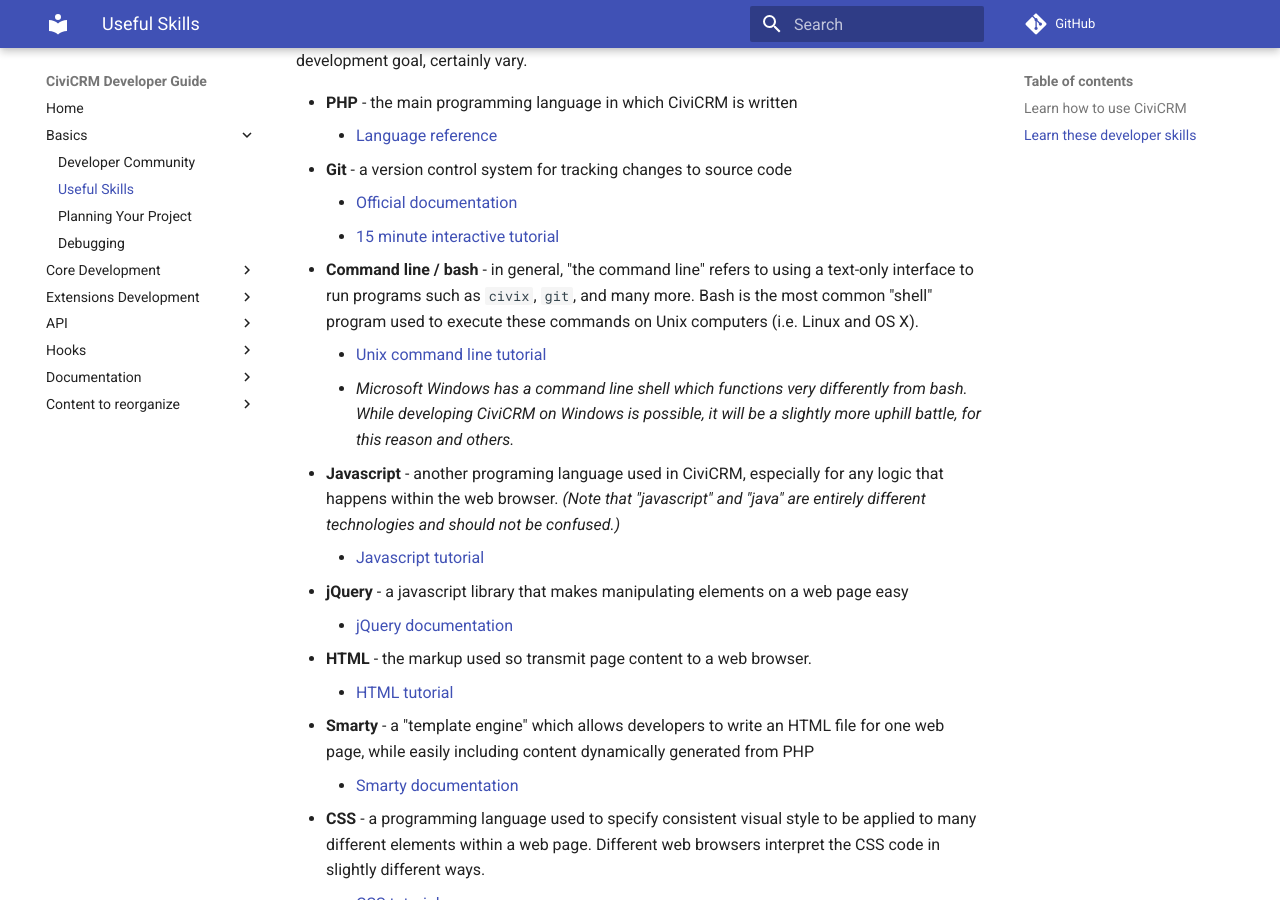
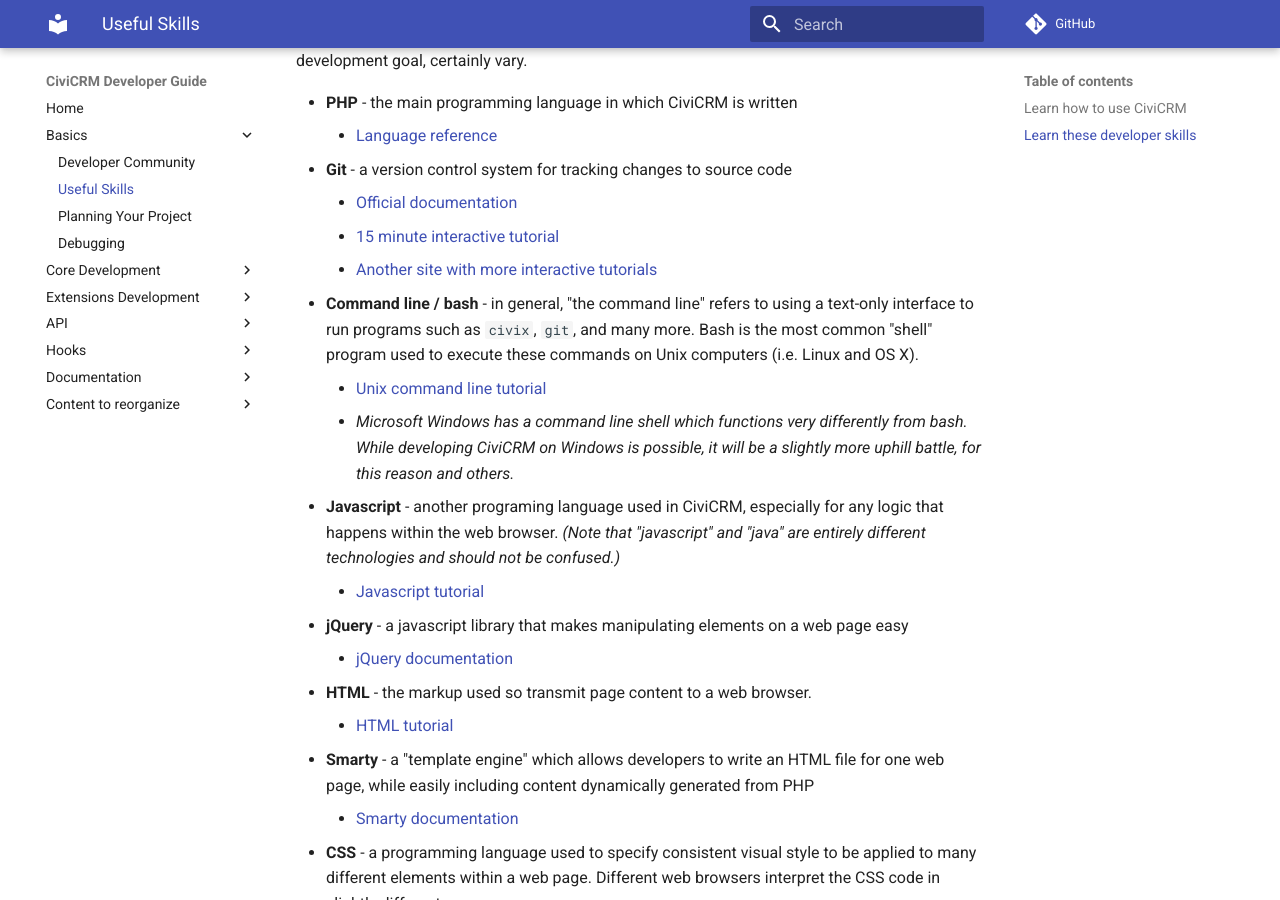
Before and after one commit to civicrm/civicrm-dev-docs, an MkDocs documentation site: the page built from docs/basics/skills.md, in a window 1280 px wide and 900 px high, scrolled down 648 px. Built offline with MkDocs 1.6.1 and Material for MkDocs 9.7.7, drawn with Linux system fonts in a browser that asks for light colours; comment, search, counter and statistics services are not loaded; old or Windows-style settings are respelled for this version of MkDocs.

Commit message:
useful skills - adding git tutorials

```diff
--- a/docs/basics/skills.md
+++ b/docs/basics/skills.md
@@ -33,6 +33,7 @@
 -   **Git** - a version control system for tracking changes to source code
     -   [Official documentation](https://git-scm.com/documentation)
     -   [15 minute interactive tutorial](https://try.github.io/levels/1/challenges/1)
+    -   [Another site with more interactive tutorials](http://learngitbranching.js.org/)
 -   **Command line / bash** - in general, "the command line" refers to using a
     text-only interface to run programs such as `civix`, `git`, and many more.
     Bash is the most common "shell" program used to execute these commands on
```
